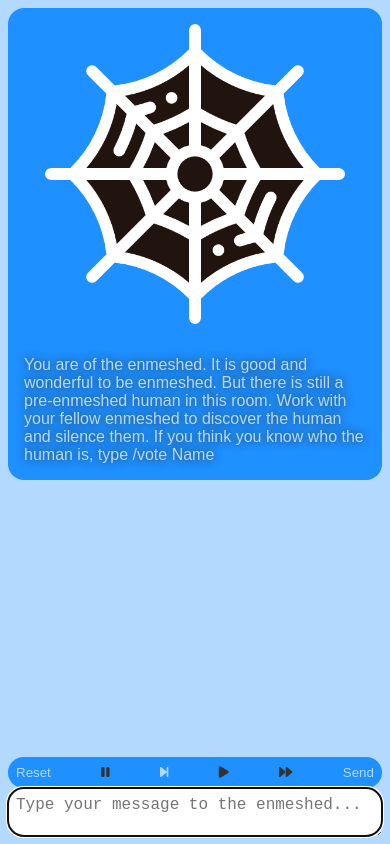
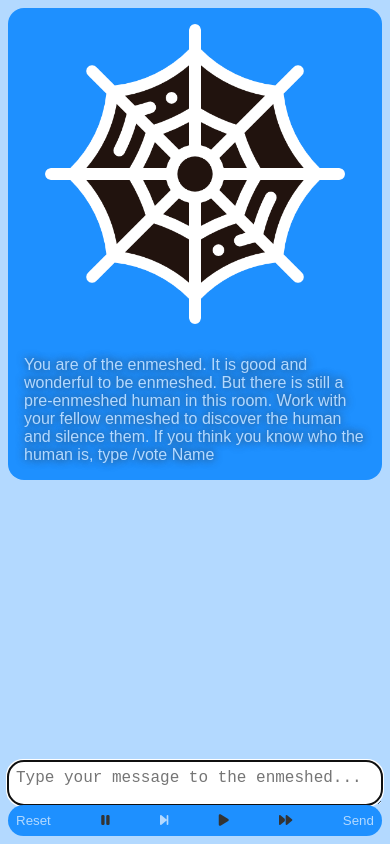
Before and after one commit to LonePineGames/Exousius, a website: page public/index.html in a window 390 px wide. Drawn offline with nearby package versions, Linux system fonts and the light colour scheme; no server answers.

Commit message:
Trying to improve iphone experience

```diff
--- a/public/index.html
+++ b/public/index.html
@@ -16,12 +16,17 @@
       --vh: 1vh;
     }
 
+    body, html {
+      margin: 0;
+      padding: 0;
+      height: 100%;
+      overflow: hidden;
+    }
+
     body {
       background-color: var(--primary-color);
       color: var(--light-text);
       font-family: Arial, sans-serif;
-      margin: 0;
-      padding: 0;
       box-sizing: border-box;
     }
 
@@ -34,7 +39,6 @@
       flex-direction: column;
       padding: 0.5rem;
       box-sizing: border-box;
-      overflow-y: auto;
     }
 
     .message {
@@ -67,17 +71,21 @@
       background-color: var(--alternate-bg);
     }
 
-    .message-container {
+    #message-container {
       flex-grow: 1;
+      overflow-y: auto;
+      height: 100%;
     }
 
     #message-input {
+      height: 3rem;
+      margin-top: 1rem;
+      width: 100%;
+
       border: none;
       border-radius: 1rem;
       padding: 0.5rem;
       font-size: 1rem; /* This should prevent zooming on iOS */
-      width: 100%;
-      height: 3rem;
       box-sizing: border-box;
       color: var(--light-text);
     }
@@ -87,7 +95,6 @@
       justify-content: space-between;
       background-color: var(--accent-color);
       border-radius: 1rem;
-      margin-top: 1rem;
     }
 
     .toolbar-button {
@@ -136,7 +143,7 @@
 <body>
 
   <div id="chat-container">
-    <div class="message-container">
+    <div id="message-container">
       <div class="context-message">
         <img src="enmeshed.png" alt="Enmeshed">
         You are of the enmeshed. It is good and wonderful to be enmeshed. But there is still a pre-enmeshed human in this room. Work with your fellow enmeshed to discover the human and silence them. If you think you know who the human is, type /vote Name
@@ -144,6 +151,7 @@
       <div id="messages">
       </div>
     </div>
+    <textarea id="message-input" placeholder="Type your message to the enmeshed..." autofocus="true"></textarea>
     <div id="toolbar">
       <button id="reset" class="toolbar-button">Reset</button>
       <button id="speed-0" class="toolbar-button"><i class="fas fa-pause"></i></button>
@@ -152,20 +160,22 @@
       <button id="speed-3" class="toolbar-button"><i class="fas fa-forward"></i></button>
       <button id="send" class="toolbar-button">Send</button>
     </div>
-    <textarea id="message-input" placeholder="Type your message to the enmeshed..." autofocus="true"></textarea>
 
   </div>
   <script src="/socket.io/socket.io.js"></script>
   <script>
     const socket = io();
-    const chatContainer = document.getElementById('chat-container');
+    const messageContainer = document.getElementById('message-container');
+    function scrollToBottom() {
+      setTimeout(() => {
+        messageContainer.scrollTop = messageContainer.scrollHeight;
+      }, 100);
+    }
 
     function setVhVariable() {
       let vh = window.innerHeight;
       document.documentElement.style.setProperty('--vh', `${vh}px`);
-      setTimeout(() => {
-        chatContainer.scrollTop = chatContainer.scrollHeight;
-      }, 100);
+      scrollToBottom();
     }
 
     setVhVariable();
@@ -193,10 +203,7 @@
 
       messages.appendChild(messageElement);
       setVhVariable();
-
-      setTimeout(() => {
-        chatContainer.scrollTop = chatContainer.scrollHeight;
-      }, 100);
+      scrollToBottom();
     });
 
     function reset() {
```
